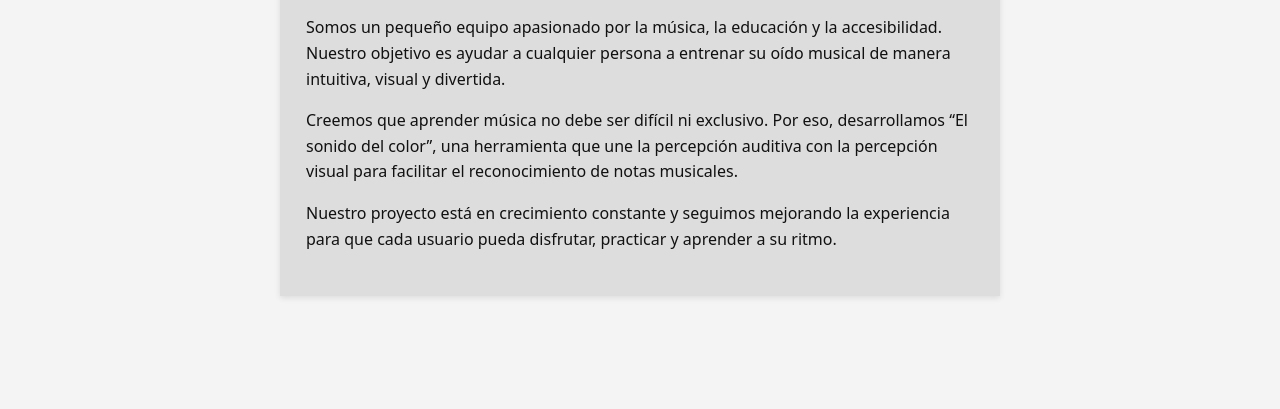
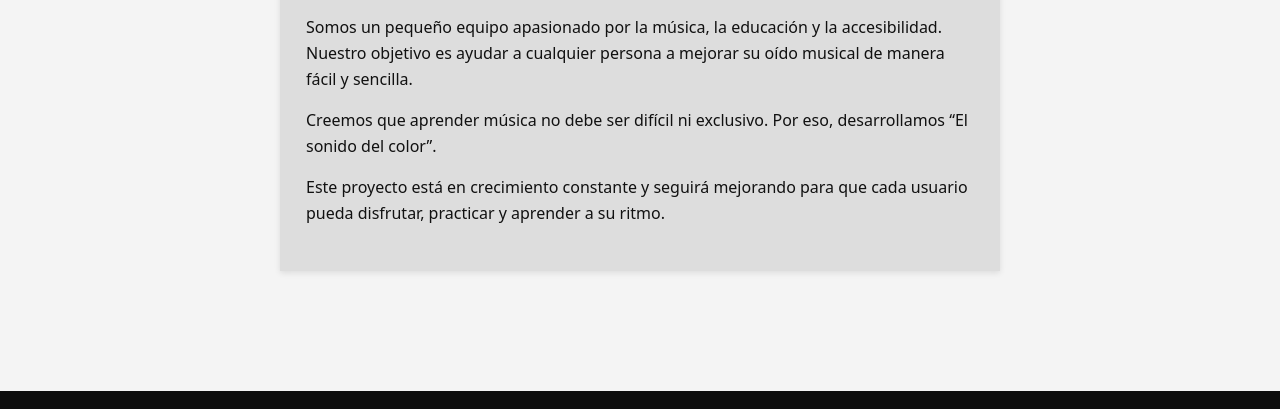
Before and after one commit to CarlosSalazarSan/el-color-del-sonido, a plain HTML site: page quienes-somos.html in a window 1280 px wide. Shown: the part 219-628 px from the top of the page. Drawn offline with Linux system fonts and the light colour scheme.

Commit message:
Add files via upload

```diff
--- a/aplicacion.js
+++ b/aplicacion.js
@@ -185,7 +185,7 @@ function dibujarIntro() {
   //Título
   fill(255);
   textSize(26);
-  text("Entrenador de oído - Notas y colores", width / 2, 60);
+  text("Entrena tu oído - Notas y colores", width / 2, 60);
 
   textSize(20);
   fill(230);
--- a/quienes-somos.html
+++ b/quienes-somos.html
@@ -20,20 +20,17 @@
 
       <p class="texto-largo">
         Somos un pequeño equipo apasionado por la música, la educación y la
-        accesibilidad. Nuestro objetivo es ayudar a cualquier persona a entrenar
-        su oído musical de manera intuitiva, visual y divertida.
+        accesibilidad. Nuestro objetivo es ayudar a cualquier persona a mejorar
+        su oído musical de manera fácil y sencilla.
       </p>
 
       <p class="texto-largo">
         Creemos que aprender música no debe ser difícil ni exclusivo. Por eso,
-        desarrollamos “El sonido del color”, una herramienta que une la
-        percepción auditiva con la percepción visual para facilitar el
-        reconocimiento de notas musicales.
+        desarrollamos “El sonido del color”.
       </p>
 
       <p class="texto-largo">
-        Nuestro proyecto está en crecimiento constante y seguimos mejorando la
-        experiencia para que cada usuario pueda disfrutar, practicar y aprender
+        Este proyecto está en crecimiento constante y seguirá mejorando para que cada usuario pueda disfrutar, practicar y aprender
         a su ritmo.
       </p>
     </section>
```
Also changed, not shown: index.html (+1 -1 lines).
